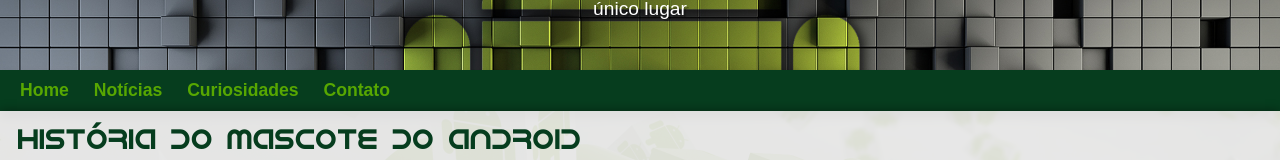
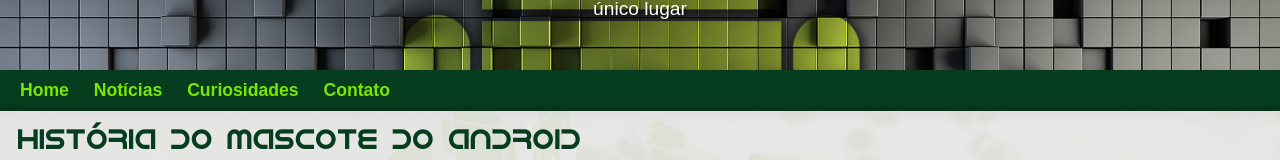
Before and after one commit to LucianoBitt/projeto_android, a plain HTML site: page index.html in a window 1280 px wide. Shown: the part 131-291 px from the top of the page. Drawn offline with Linux system fonts and the light colour scheme.

Commit message:
Update style.css

```diff
--- a/estilo/style.css
+++ b/estilo/style.css
@@ -77,7 +77,7 @@
 }
 
 nav a {
-    color: #5cad00f1;
+    color: #7be600;
     padding: 10px;
     text-decoration: none;
     font-weight: bold;
```
